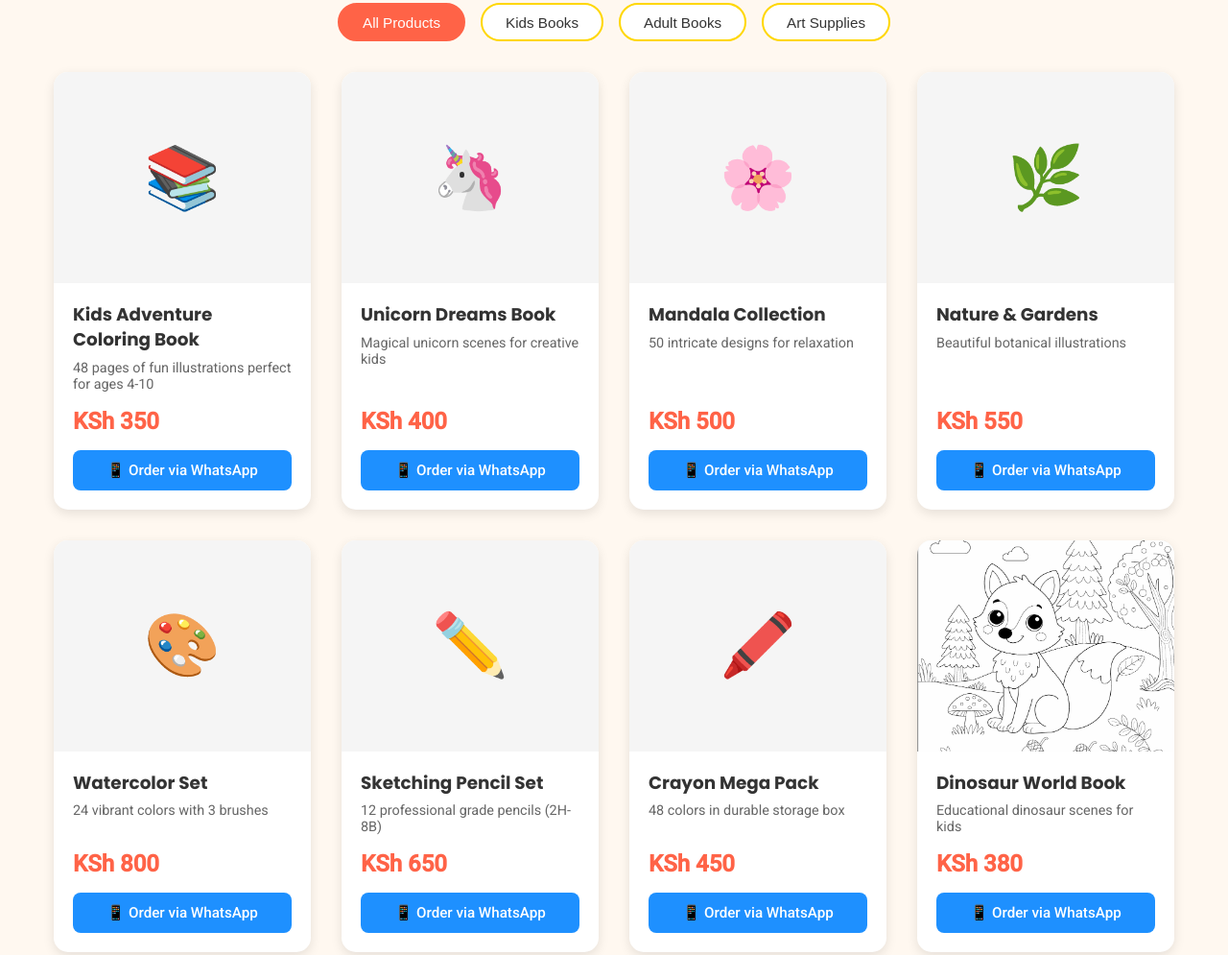
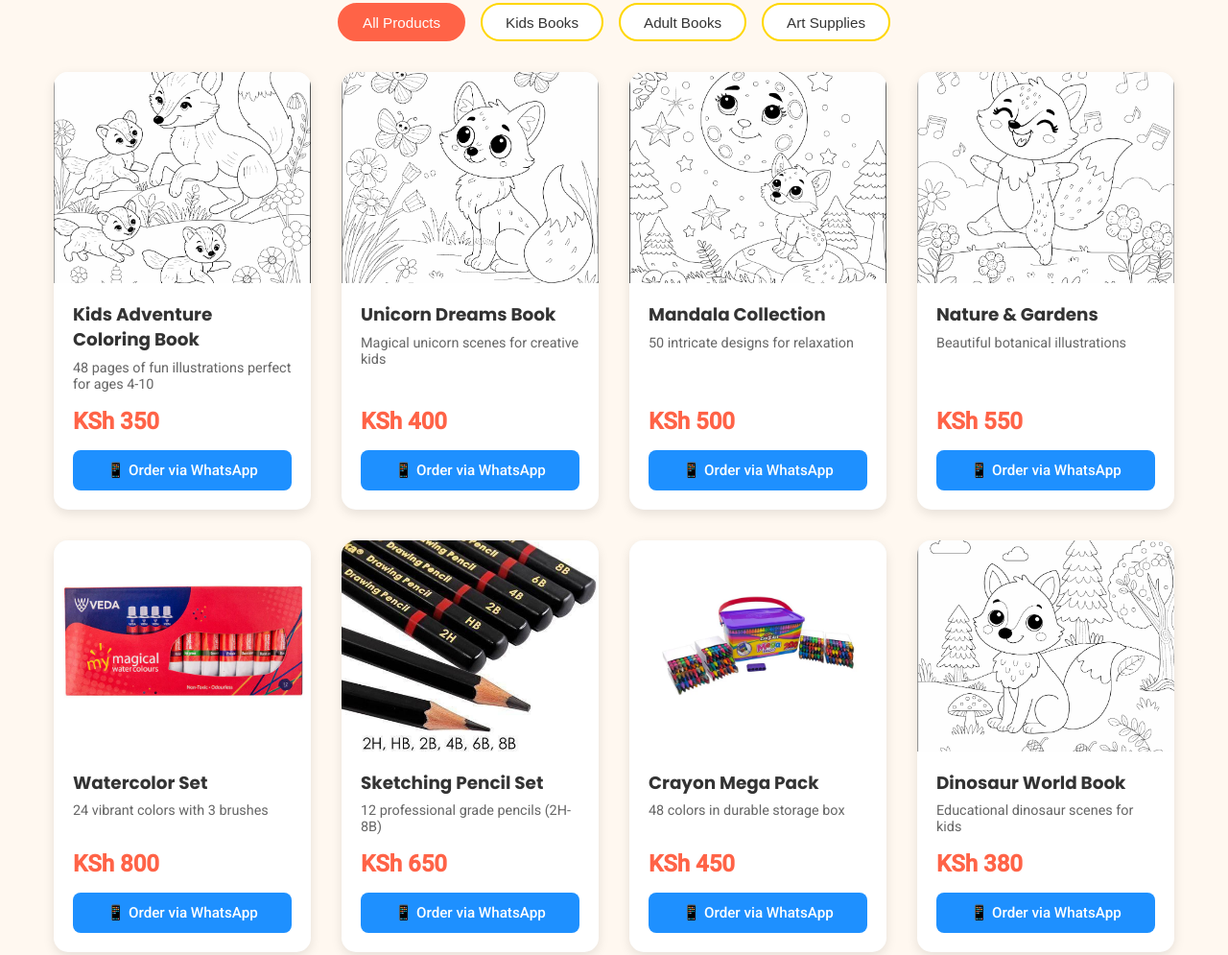
Before and after one commit to jackdevs-lab/Art, a plain HTML site: page products.html in a window 1280 px wide. Shown: the part 297-1292 px from the top of the page at 96% size. Drawn offline with Linux system fonts and the light colour scheme.

Commit message:
uploaded products

```diff
--- a/products.html
+++ b/products.html
@@ -385,7 +385,7 @@
             <!-- Product 1 -->
             <div class="product-card" data-category="kids">
                 <div class="product-image-container">
-                    <div class="placeholder-image">📚</div>
+                    <img src="wolf2.png">
                     <!-- Replace with: <img src="your-image-url.jpg" alt="Product name"> -->
                 </div>
                 <div class="product-info">
@@ -401,7 +401,7 @@
             <!-- Product 2 -->
             <div class="product-card" data-category="kids">
                 <div class="product-image-container">
-                    <div class="placeholder-image">🦄</div>
+                    <img src="wolf3.png">
                 </div>
                 <div class="product-info">
                     <h3>Unicorn Dreams Book</h3>
@@ -416,7 +416,7 @@
             <!-- Product 3 -->
             <div class="product-card" data-category="adult">
                 <div class="product-image-container">
-                    <div class="placeholder-image">🌸</div>
+                    <img src="wolf4.png">
                 </div>
                 <div class="product-info">
                     <h3>Mandala Collection</h3>
@@ -431,7 +431,7 @@
             <!-- Product 4 -->
             <div class="product-card" data-category="adult">
                 <div class="product-image-container">
-                    <div class="placeholder-image">🌿</div>
+                    <img src="wolf5.png">
                 </div>
                 <div class="product-info">
                     <h3>Nature & Gardens</h3>
@@ -446,7 +446,7 @@
             <!-- Product 5 -->
             <div class="product-card" data-category="supplies">
                 <div class="product-image-container">
-                    <div class="placeholder-image">🎨</div>
+                    <img src="watercolro.webp">
                 </div>
                 <div class="product-info">
                     <h3>Watercolor Set</h3>
@@ -461,7 +461,7 @@
             <!-- Product 6 -->
             <div class="product-card" data-category="supplies">
                 <div class="product-image-container">
-                    <div class="placeholder-image">✏️</div>
+                    <img src="1.jpg ">
                 </div>
                 <div class="product-info">
                     <h3>Sketching Pencil Set</h3>
@@ -476,7 +476,7 @@
             <!-- Product 7 -->
             <div class="product-card" data-category="supplies">
                 <div class="product-image-container">
-                    <div class="placeholder-image">🖍️</div>
+                    <img src="mega.webp">
                 </div>
                 <div class="product-info">
                     <h3>Crayon Mega Pack</h3>
@@ -536,7 +536,7 @@
             <!-- Product 11 -->
             <div class="product-card" data-category="supplies">
                 <div class="product-image-container">
-                    <div class="placeholder-image">🖌️</div>
+                    <img src="acrylic.jpeg">
                 </div>
                 <div class="product-info">
                     <h3>Acrylic Paint Set</h3>
```
Also changed, not shown: 1.jpg (added), acrylic.jpeg (added), mega.webp (added), watercolro.webp (added), wolf2.png (added), wolf3.png (added), wolf4.png (added), wolf5.png (added).
